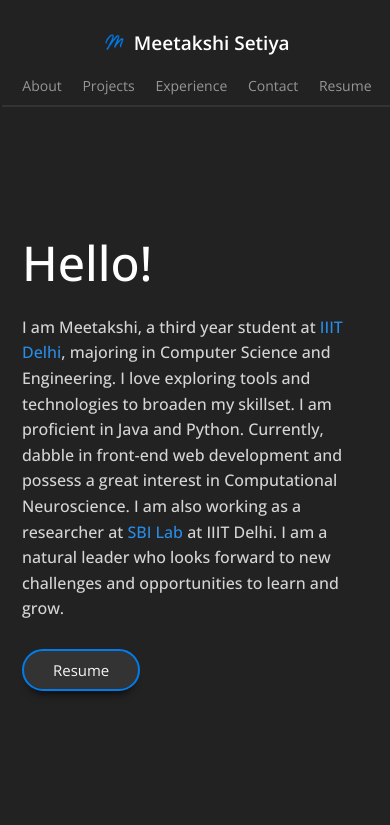
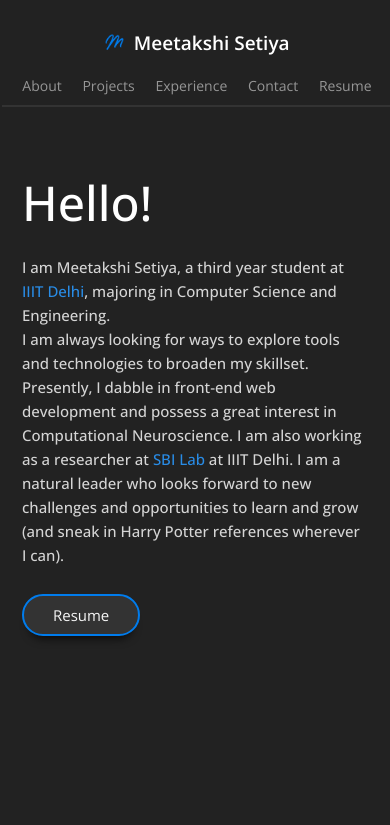
Before and after one commit to meetakshi253/Meetakshis-Portfolio, a React (Create React App) app: page / in a window 390 px wide. Shown: the top 825 px of the page. Built offline with nearby package versions, Linux system fonts and the light colour scheme.

Commit message:
Edit About

```diff
--- a/src/components/About.js
+++ b/src/components/About.js
@@ -26,11 +26,11 @@ function About() {
                         Hello!
                     </h2>
                     <p className="container-message-details">
-                        I am Meetakshi, a third year student at {college}, majoring in Computer Science and Engineering.
-                        I love exploring tools and technologies to broaden my skillset.
-                        I am proficient in Java and Python. Currently, dabble in front-end web development and possess a great interest in Computational Neuroscience.
+                        I am Meetakshi Setiya, a third year student at {college}, majoring in Computer Science and Engineering. <br />
+                        I am always looking for ways to explore tools and technologies to broaden my skillset.
+                        Presently, I dabble in front-end web development and possess a great interest in Computational Neuroscience.
                         I am also working as a researcher at {sbilab} at IIIT Delhi.
-                        I am a natural leader who looks forward to new challenges and opportunities to learn and grow.
+                        I am a natural leader who looks forward to new challenges and opportunities to learn and grow  (and sneak in Harry Potter references wherever I can).
                     </p>
                     <button className="btn container-downloadcv-button" onClick={() => { let newWindow = window.open('http://tiny.cc/Meetakshis_Resume', 'security'); newWindow.opener = null }}>
                         Resume
--- a/src/index.css
+++ b/src/index.css
@@ -568,6 +568,11 @@ footer {
 }
 
 @media screen and (max-width: 600px) {
+  .container-message-details {
+    font-weight: 500;
+    font-size: 15px;
+  }
+
   .Footer-content-links {
     font-size: 14px;
   }
@@ -609,6 +614,10 @@ footer {
 }
 
 @media screen and (max-width: 450px) {
+  #About {
+    margin-top: 40px;
+    margin-bottom: 90px;
+  }
   .card {
     flex-direction: column;
   }
```
